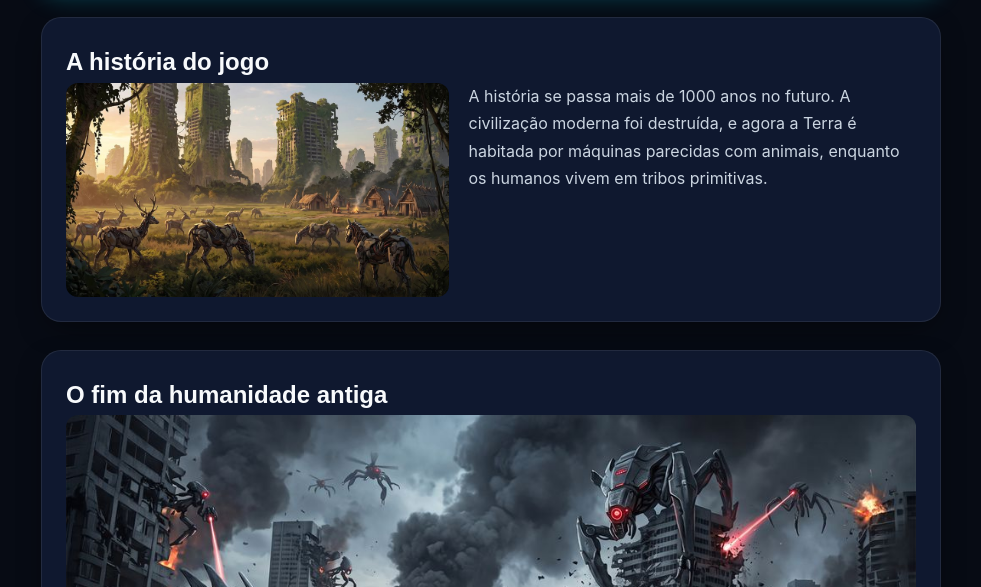
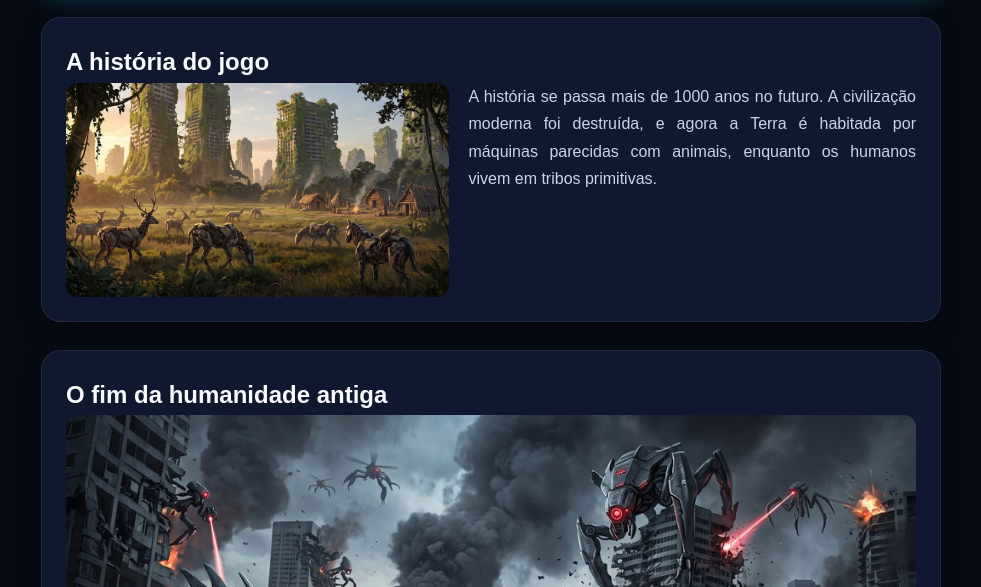
Before and after one commit to danielnovaiscortes2025-sys/Jogo-em-historia, a plain HTML site: page index.html in a window 1280 px wide. Shown: the part 213-800 px from the top of the page, without its empty margins (149-1130 px from the left). Drawn offline with Linux system fonts and the light colour scheme.

Commit message:
versão01

```diff
--- a/index.css
+++ b/index.css
@@ -186,6 +186,8 @@ h1, h2, h3, h4, h5, h6 {
 p {
     margin: 0 0 1em;
     color: var(--text-body);
+    font-family: var(--font-display);
+    text-align: justify;
 }
 img {
     max-width: 100%;
```
